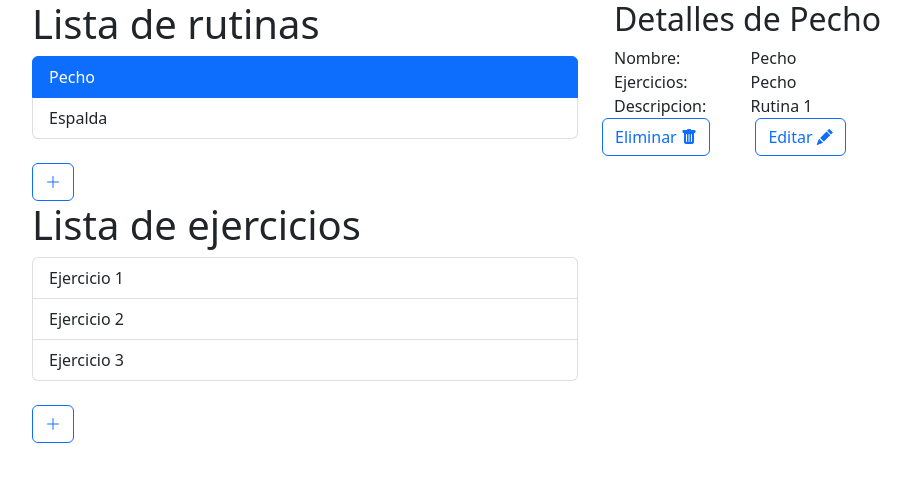
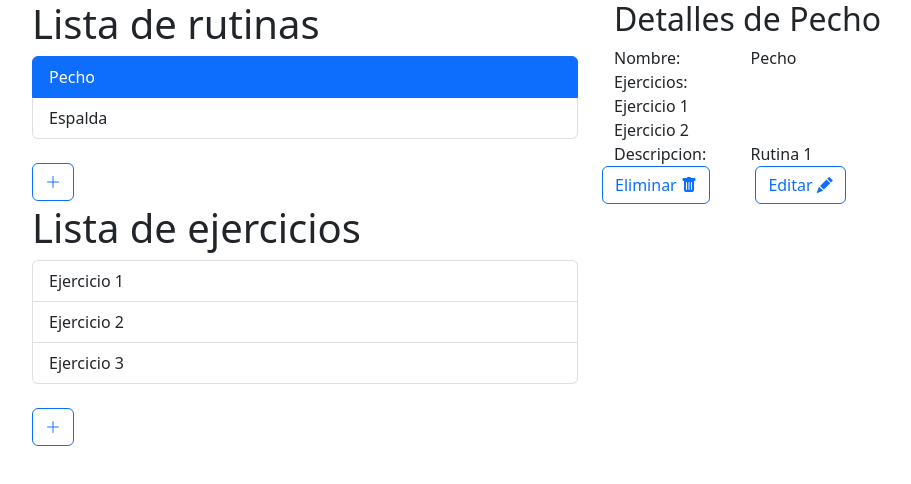
Before and after one commit to SII-Informatica-UMA/ciklum-sii-squad, an Angular app: page / in a window 1280 px wide. Both pictures are taken after a click on the button "Pecho". Shown: the top 484 px of the page, without its empty margins (50-961 px from the left). Built offline with nearby package versions, Linux system fonts and the light colour scheme.

Commit message:
detalle-rutina

```diff
--- a/src/app/detalle-rutina/detalle-rutina.component.html
+++ b/src/app/detalle-rutina/detalle-rutina.component.html
@@ -9,8 +9,9 @@
 </div>
 <div class="row">
   <label class="col-md-3" for="nombre">Ejercicios:</label>
-  <span class="col-md-9 offset-2 offset-md-0">{{rutina?.nombre}}</span>
-</div>
+  <div *ngFor="let ejercicio of rutina?.ejercicios">
+    <span class="col-md-9 offset-2 offset-md-0">{{ejercicio.nombre}}</span>
+  </div></div>
 <div class="row">
   <label class="col-md-3" for="nombre">Descripcion:</label>
   <span class="col-md-9 offset-2 offset-md-0">{{rutina?.descripcion}}</span>
```
